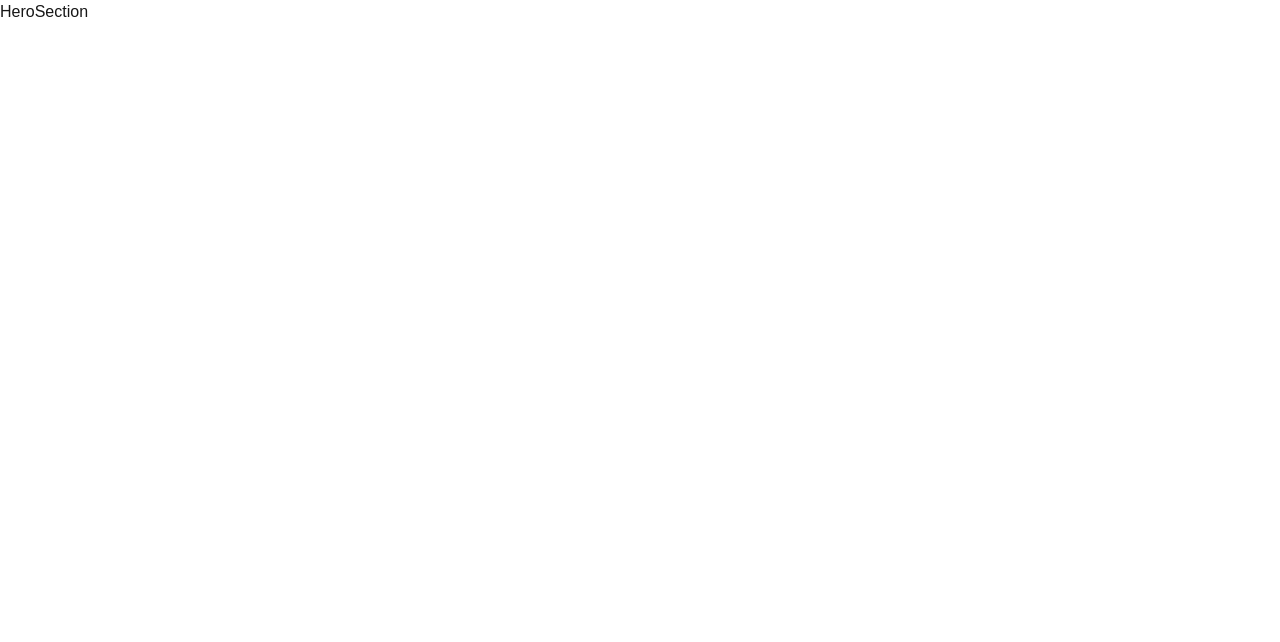
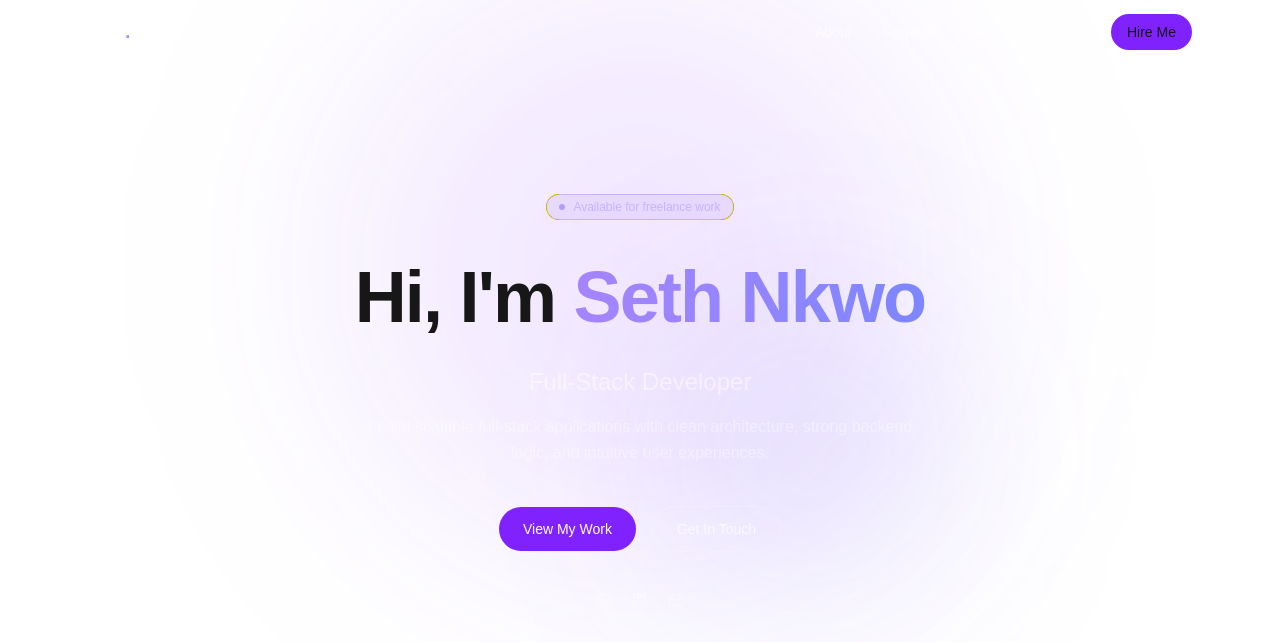
Before and after one commit to sethnkwo8/Seth-Nkwo-Portfolio, a Next.js app in the folder seth-nkwo-portfolio/: page / in a window 1280 px wide. Shown: the top 642 px of the page. Built offline with nearby package versions, Linux system fonts and the light colour scheme.

Commit message:
Initial layout and homepage

```diff
--- a/seth-nkwo-portfolio/package.json
+++ b/seth-nkwo-portfolio/package.json
@@ -9,9 +9,11 @@
     "lint": "eslint"
   },
   "dependencies": {
+    "lucide-react": "^1.7.0",
     "next": "16.2.2",
     "react": "19.2.4",
-    "react-dom": "19.2.4"
+    "react-dom": "19.2.4",
+    "react-icons": "^5.6.0"
   },
   "devDependencies": {
     "@tailwindcss/postcss": "^4",
--- a/seth-nkwo-portfolio/src/app/layout.tsx
+++ b/seth-nkwo-portfolio/src/app/layout.tsx
@@ -1,6 +1,8 @@
 import type { Metadata } from "next";
 import { Geist, Geist_Mono } from "next/font/google";
 import "./globals.css";
+import { Header } from "@/components/Header";
+import { Footer } from "@/components/Footer";
 
 const geistSans = Geist({
   variable: "--font-geist-sans",
@@ -27,7 +29,16 @@ export default function RootLayout({
       lang="en"
       className={`${geistSans.variable} ${geistMono.variable} h-full antialiased`}
     >
-      <body className="min-h-full flex flex-col">{children}</body>
+      <body className="min-h-screen bg-[#0a0a0f] text-white">
+        {/* Header */}
+        <Header />
+        <main>
+          {children}
+        </main>
+        {/* Footer */}
+        <Footer />
+      </body>
     </html>
   );
+
 }
--- /dev/null
+++ b/seth-nkwo-portfolio/src/components/Footer.tsx
@@ -0,0 +1,24 @@
+// Footer
+import { FaGithub, FaLinkedin } from "react-icons/fa"
+import { Mail } from "lucide-react"
+
+export function Footer() {
+    return (
+        <footer className="border-t border-white/5 py-8 px-6">
+            <div className="max-w-6xl mx-auto flex flex-col sm:flex-row items-center justify-between gap-4">
+                <span className="text-sm text-white/30">© 2026 Alex Chen. All rights reserved.</span>
+                <div className="flex items-center gap-5">
+                    {[
+                        { icon: <FaGithub size={16} />, href: "#" },
+                        { icon: <FaLinkedin size={16} />, href: "#" },
+                        { icon: <Mail className="size-4" />, href: "#" },
+                    ].map((s, i) => (
+                        <a key={i} href={s.href} className="text-white/30 hover:text-violet-400 transition-colors">
+                            {s.icon}
+                        </a>
+                    ))}
+                </div>
+            </div>
+        </footer>
+    )
+}
--- /dev/null
+++ b/seth-nkwo-portfolio/src/components/Header.tsx
@@ -0,0 +1,109 @@
+// Header
+"use client"
+
+import Link from "next/link"
+import { X, Menu } from "lucide-react"
+import { NAV_LINKS } from "@/lib/navlinks"
+import { useState } from "react"
+import { usePathname } from "next/navigation"
+
+export function Header() {
+    // Pathname constant
+    const pathname = usePathname()
+
+    // Home page path constant
+    const isHomePage = pathname === "/"
+
+    // State for menu
+    const [menuOpen, setMenuOpen] = useState(false);
+
+    // State for scrolled
+    const [scrolled, setScrolled] = useState(false);
+
+    // Function to handle nav click
+    const handleNavClick = (href: string) => {
+        setMenuOpen(false);
+        if (href.startsWith("/#")) {
+            const id = href.substring(2);
+            if (isHomePage) {
+                document.getElementById(id)?.scrollIntoView({ behavior: "smooth" });
+            } else {
+                window.location.href = href;
+            }
+        }
+    };
+
+    return (
+        <header
+            className={`fixed top-0 left-0 right-0 z-50 transition-all duration-300 ${scrolled ? "bg-[#0a0a0f]/90 backdrop-blur-md border-b border-white/5" : ""
+                }`}
+        >
+            <div className="max-w-6xl mx-auto px-6 h-16 flex items-center justify-between">
+                <Link href="/" className="text-lg font-semibold tracking-tight text-white">
+                    Seth<span className="text-violet-400">.</span>dev
+                </Link>
+
+                {/* Desktop nav */}
+                <nav className="hidden md:flex items-center gap-8">
+                    {NAV_LINKS.map((link) =>
+                        link.href.startsWith("/#") ? (
+                            <button
+                                key={link.name}
+                                onClick={() => handleNavClick(link.href)}
+                                className="text-sm transition-colors hover:text-violet-400 text-white/60"
+                            >
+                                {link.name}
+                            </button>
+                        ) : (
+                            <Link
+                                key={link.name}
+                                href={link.href}
+                                className={`text-sm transition-colors hover:text-violet-400 ${pathname === link.href ? "text-violet-400" : "text-white/60"
+                                    }`}
+                            >
+                                {link.name}
+                            </Link>
+                        )
+                    )}
+                    <button
+                        onClick={() => handleNavClick("/#contact")}
+                        className="text-sm px-4 py-2 rounded-full bg-violet-600 hover:bg-violet-500 transition-colors"
+                    >
+                        Hire Me
+                    </button>
+                </nav>
+
+                {/* Mobile */}
+                <button className="md:hidden text-white/70" onClick={() => setMenuOpen(!menuOpen)}>
+                    {menuOpen ? <X className="size-5" /> : <Menu className="size-5" />}
+                </button>
+            </div>
+
+            {/* Mobile menu */}
+            {menuOpen && (
+                <div className="md:hidden bg-[#0d0d14] border-t border-white/5 px-6 py-4 flex flex-col gap-4">
+                    {NAV_LINKS.map((link) =>
+                        link.href.startsWith("/#") ? (
+                            <button
+                                key={link.name}
+                                onClick={() => handleNavClick(link.href)}
+                                className="text-left text-sm text-white/70 hover:text-violet-400 transition-colors"
+                            >
+                                {link.name}
+                            </button>
+                        ) : (
+                            <Link
+                                key={link.name}
+                                href={link.href}
+                                onClick={() => setMenuOpen(false)}
+                                className="text-left text-sm text-white/70 hover:text-violet-400 transition-colors"
+                            >
+                                {link.name}
+                            </Link>
+                        )
+                    )}
+                </div>
+            )}
+        </header>
+    )
+}
--- a/seth-nkwo-portfolio/src/components/HeroSection.tsx
+++ b/seth-nkwo-portfolio/src/components/HeroSection.tsx
@@ -1,6 +1,64 @@
 // Hero Section
+import { FaGithub, FaLinkedin } from "react-icons/fa"
+import { Mail } from "lucide-react"
+
 export function HeroSection() {
     return (
-        <div>HeroSection</div>
+        <section className="relative min-h-screen flex items-center justify-center px-6 overflow-hidden">
+            <div className="absolute inset-0 pointer-events-none">
+                <div className="absolute top-1/3 left-1/2 -translate-x-1/2 -translate-y-1/2 w-150 h-150 rounded-full bg-violet-600/10 blur-[120px]" />
+                <div className="absolute bottom-1/4 right-1/4 w-75 h-75 rounded-full bg-indigo-600/10 blur-[100px]" />
+            </div>
+            <div
+                className="absolute inset-0 opacity-[0.03]"
+                style={{
+                    backgroundImage:
+                        "linear-gradient(#fff 1px, transparent 1px), linear-gradient(90deg, #fff 1px, transparent 1px)",
+                    backgroundSize: "60px 60px",
+                }}
+            />
+
+            <div className="relative max-w-4xl mx-auto text-center">
+                <div className="inline-flex items-center gap-2 px-3 py-1 rounded-full border border-violet-500/30 bg-violet-500/10 text-violet-300 text-xs mb-8">
+                    <span className="w-1.5 h-1.5 rounded-full bg-violet-400 animate-pulse" />
+                    Available for freelance work
+                </div>
+                <h1 className="text-5xl md:text-7xl font-bold tracking-tight mb-6 leading-tight">
+                    Hi, I'm{" "}
+                    <span className="bg-linear-to-r from-violet-400 to-indigo-400 bg-clip-text text-transparent">
+                        Seth Nkwo
+                    </span>
+                </h1>
+                <p className="text-xl md:text-2xl text-white/50 mb-4">Full-Stack Developer</p>
+                <p className="text-base text-white/40 max-w-xl mx-auto mb-10 leading-relaxed">
+                    I build scalable full-stack applications with clean architecture, strong backend logic, and intuitive user experiences.
+                </p>
+                <div className="flex items-center justify-center gap-4 flex-wrap">
+                    <button
+                        // onClick={() => scrollTo("projects")}
+                        className="px-6 py-3 rounded-full bg-violet-600 hover:bg-violet-500 text-white text-sm transition-colors"
+                    >
+                        View My Work
+                    </button>
+                    <button
+                        // onClick={() => scrollTo("contact")}
+                        className="px-6 py-3 rounded-full border border-white/15 hover:border-white/30 text-white/70 hover:text-white text-sm transition-all"
+                    >
+                        Get In Touch
+                    </button>
+                </div>
+                <div className="flex items-center justify-center gap-5 mt-10">
+                    {[
+                        { icon: <FaGithub size={16} />, href: "#" },
+                        { icon: <FaLinkedin size={16} />, href: "#" },
+                        { icon: <Mail className="size-4" />, href: "#" },
+                    ].map((s, i) => (
+                        <a key={i} href={s.href} className="text-white/30 hover:text-violet-400 transition-colors">
+                            {s.icon}
+                        </a>
+                    ))}
+                </div>
+            </div>
+        </section>
     )
 }
--- /dev/null
+++ b/seth-nkwo-portfolio/src/lib/navlinks.tsx
@@ -0,0 +1,8 @@
+// Nav links
+
+export const NAV_LINKS = [
+    { name: "About", href: "/#about" },
+    { name: "Projects", href: "/projects" },
+    { name: "Skills", href: "/#skills" },
+    { name: "Contact", href: "/#contact" },
+];
```
Also changed, not shown: 1 other file (tests, documents, lock files or other folders).
